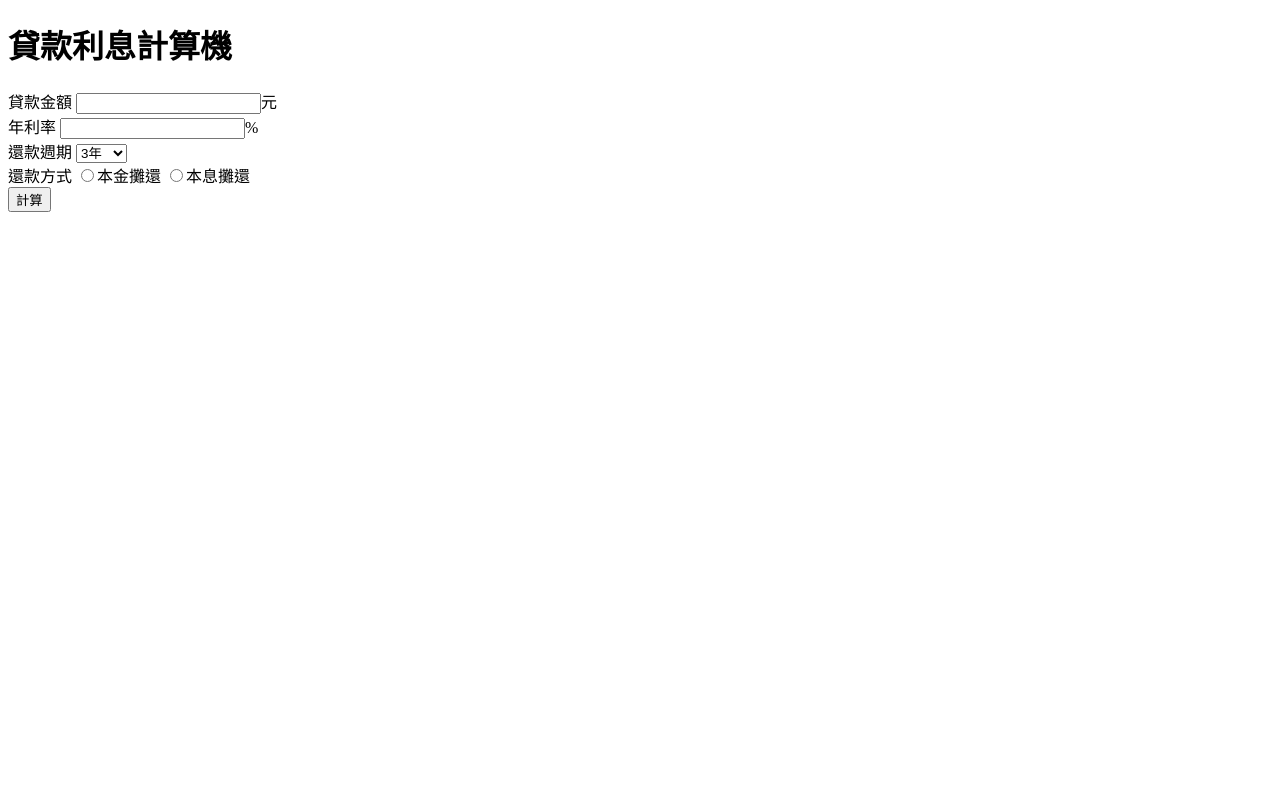
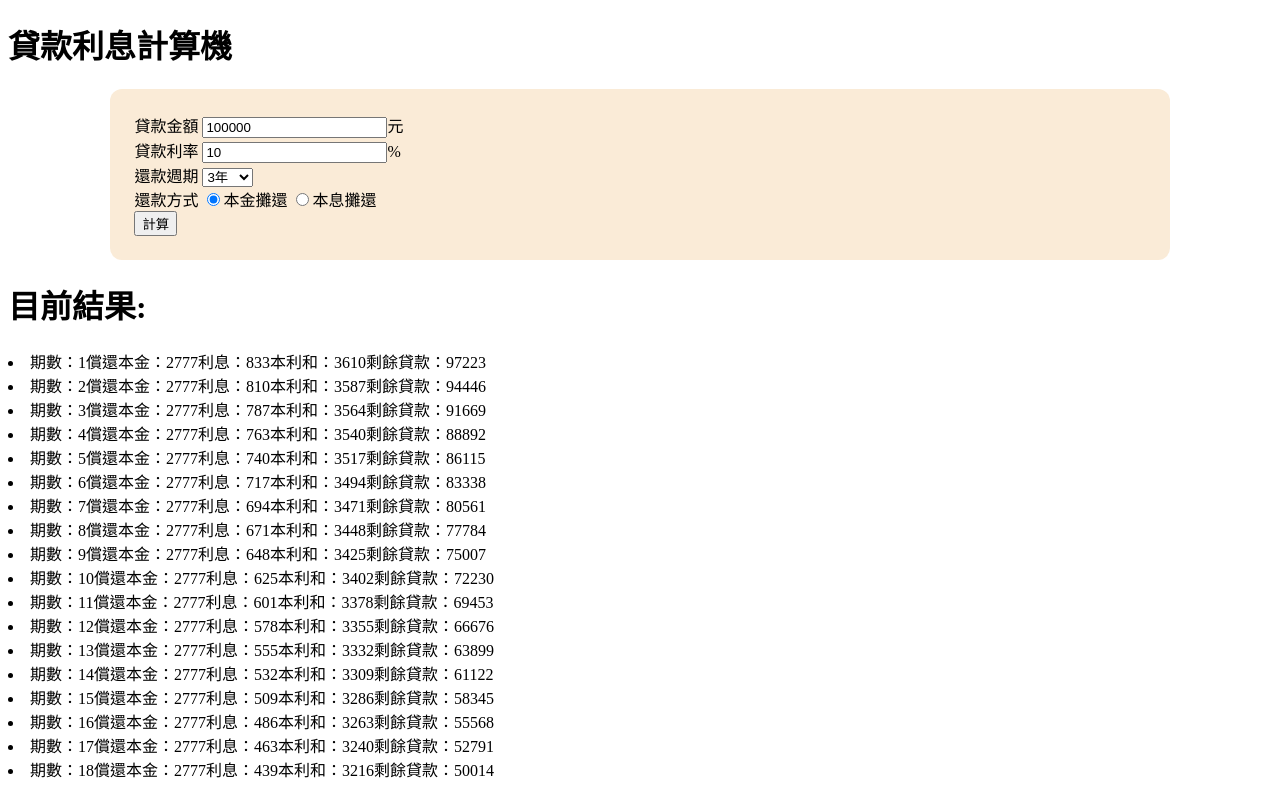
Before and after one commit to ScottLee1990/LOANCALC, a plain HTML site: page index.html in a window 1280 px wide. Both pictures are taken after a click on the button "計算". Shown: the top 785 px of the page. Drawn offline with Linux system fonts and the light colour scheme.

Commit message:
20230603_done

```diff
--- a/index.html
+++ b/index.html
@@ -5,14 +5,27 @@
     <meta http-equiv="X-UA-Compatible" content="IE=edge">
     <meta name="viewport" content="width=device-width, initial-scale=1.0">
     <title>貸款試算v0.1</title>
+    <style>
+        #container{
+            text-align:left;
+        }
+        form{
+            background-color: antiquewhite;
+            padding: 24px;
+            border-radius:12px;
+            width:80%;
+            margin:0 auto;
+        }
+    </style>
 </head>
 <body>
+    <div id="container">
         <h1>貸款利息計算機</h1>
         <form action="">
             <label for="loanAmount">貸款金額</label>
-        <input type="number" name="loanAmount" id="loanAmount">元<br>
-        <label for="loanInterestRate">年利率</label>
-        <input type="number" name="loanInterestRate" id="loanInterestRate">%<br>
+            <input type="number" name="loanAmount" id="loanAmount" value="100000">元<br>
+            <label for="loanInterestRate">貸款利率</label>
+            <input type="number" name="loanInterestRate" id="loanInterestRate" value="10">%<br>
             <label for="loanTerm">還款週期</label>
             <select name="loanTerm" id="loanTerm">
                 <option value="3">3年</option>
@@ -21,18 +34,49 @@
                 <option value="20">20年</option>
             </select><br>
             <label for="">還款方式</label>
-        <input type="radio" name="payment" id="Principal">本金攤還
+            <input type="radio" name="payment" id="Principal" checked>本金攤還
             <input type="radio" name="payment" id="Amortization">本息攤還
             <br>
-        <button type="button">計算</button>
+            <button type="button" onclick="calc()">計算</button>
         </form>
+        <div id="result">
+
+        </div>
+    </div>
     <script>
+        const LoanAmountEl=document.querySelector("#loanAmount");
+        const InterestRateEl=document.querySelector("#loanInterestRate");
+        const LoanTermEl=document.querySelector("#loanTerm")
+        const resultEl = document.querySelector("#result")
+        console.log(LoanAmountEl,InterestRateEl,LoanTermEl);
 
+        resultEl.innerHTML="<h1>目前結果:</h1>";
 
+        function calc(){
+            loanAmount = LoanAmountEl.value;
+            loanInterestRate = InterestRateEl.value;
+            loanTerm = LoanTermEl.value;
+            principal = parseInt(loanAmount / (loanTerm * 12));
+            monthlyRate=(0.1/12);
+            let text;
+            for(let i=0;i<loanTerm*12;i++){
+                if (i== (loanTerm * 12)-1){
+                    interest = parseInt(loanAmount * monthlyRate);
+                    principal = loanAmount;
+                    loanAmount = 0;
+                    text=(`期數：${i + 1}償還本金：${principal}利息：${interest}本利和：${principal + interest}剩餘貸款：${loanAmount}<br>`);
 
+                }
+                else{
+                    interest = parseInt(loanAmount * monthlyRate)
+                    loanAmount = loanAmount - principal;
+                    text=(`期數：${i + 1}償還本金：${principal}利息：${interest}本利和：${principal + interest}剩餘貸款：${loanAmount}<br>`);
+                }
+                resultEl.innerHTML +=`<li>${text}</li>`;
+            }
 
-
-
+        }
+        console.log(loanAmount,loanInterestRate,loanTerm)
     </script>
 
 </body>
```
Also changed, not shown: 1 other file. Lines whose indentation alone changed are shown as unchanged.
